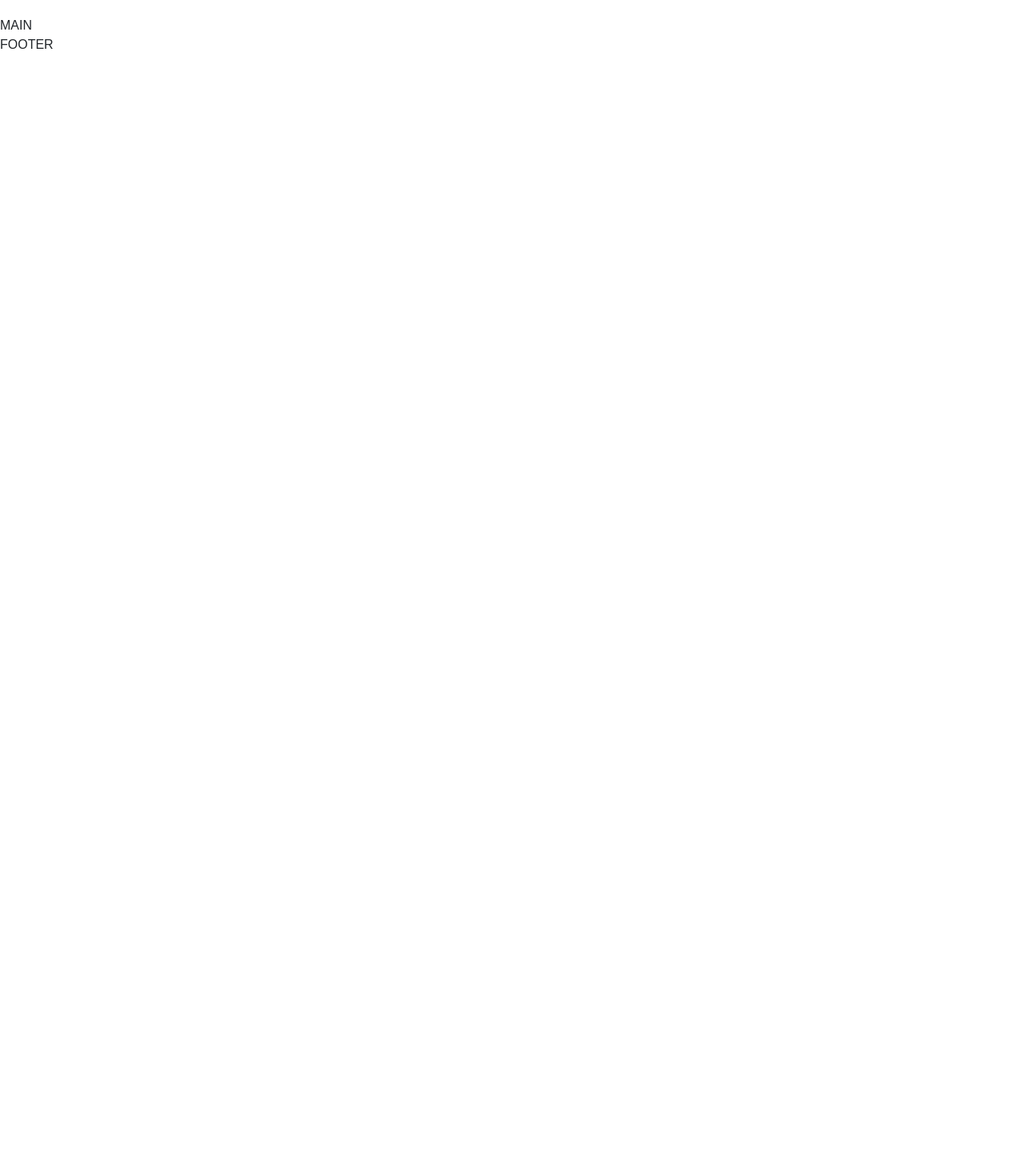
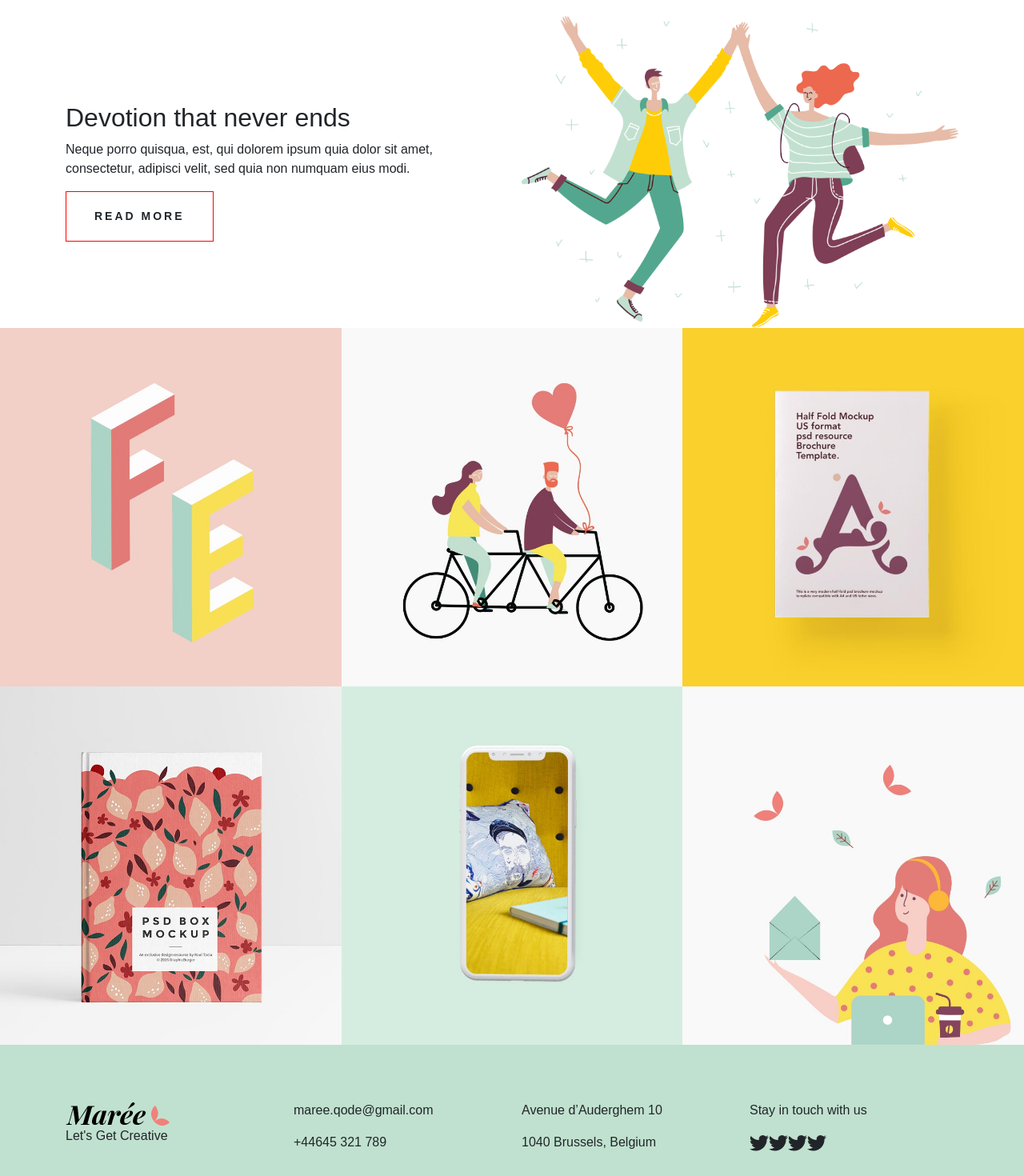
Before and after one commit to LucaSunseri/proj-html-vuejs, a Vue app: page / in a window 1280 px wide. Shown: the part 60-1530 px from the top of the page at 80% size. Before the commit the page ends 800 px from the top, so only its background shows below. Built offline with nearby package versions, Linux system fonts and the light colour scheme; a small style sheet from the web is missing.

Commit message:
Added some components

```diff
--- a/src/App.vue
+++ b/src/App.vue
@@ -1,6 +1,7 @@
 <template>
     <div>
         <Header />
+        <Carousel />
         <Main />
         <Footer />
     </div>
@@ -8,6 +9,7 @@
 
 <script>
 import Header from "./components/Header.vue";
+import Carousel from "./components/Carousel.vue";
 import Main from "./components/Main.vue";
 import Footer from "./components/Footer.vue";
 
@@ -15,6 +17,7 @@ export default {
     name: "App",
     components: {
         Header,
+        Carousel,
         Main,
         Footer,
     },
--- /dev/null
+++ b/src/assets/data/Illustrate.js
@@ -0,0 +1,50 @@
+export default [
+    {
+        "id": 1,
+        "image": "h-2-port-img-1.jpg",
+        "hover": {
+            "title": "All these illustrations",
+            "sub": "Illustration"
+        }
+    },
+    {
+        "id": 2,
+        "image": "h-2-port-img-2.jpg",
+        "hover": {
+            "title": "Type and illustrations",
+            "sub": "Illustration"
+        }
+    },
+    {
+        "id": 3,
+        "image": "h-2-port-img-3.jpg",
+        "hover": {
+            "title": "Draw and illustrate",
+            "sub": "Illustration"
+        }
+    },
+    {
+        "id": 4,
+        "image": "h-2-port-img-4.jpg",
+        "hover": {
+            "title": "Illustrations of novels",
+            "sub": "Illustration"
+        }
+    },
+    {
+        "id": 5,
+        "image": "h-2-port-img-5.jpg",
+        "hover": {
+            "title": "Too many illustrations",
+            "sub": "Illustration"
+        }
+    },
+    {
+        "id": 6,
+        "image": "h-2-port-img-6.jpg",
+        "hover": {
+            "title": "Dreams are illustrations",
+            "sub": "Illustration"
+        }
+    },
+  ]
--- a/src/assets/style/general.scss
+++ b/src/assets/style/general.scss
@@ -5,3 +5,14 @@
 body {
     font-family: "Muli", sans-serif;
 }
+
+/* BUTTON STYLE */
+.ls-button-text {
+    font-size: 14px;
+    font-weight: bold;
+    letter-spacing: 3px;
+    display: inline-block;
+    padding: 20px 35px;
+    border: 1px solid red;
+    text-transform: uppercase;
+}
--- /dev/null
+++ b/src/components/Carousel.vue
@@ -0,0 +1,39 @@
+<template>
+    <div class="ls-carousel">
+        <div class="container">
+            <div class="row">
+                <div class="col-12 col-md-6 ciao">
+                    <h2>Devotion that never ends</h2>
+                    <p>
+                        Neque porro quisqua, est, qui dolorem ipsum quia dolor
+                        sit amet, consectetur, adipisci velit, sed quia non
+                        numquam eius modi.
+                    </p>
+                    <div class="ls-button">
+                        <span class="ls-button-text">Read more</span>
+                    </div>
+                </div>
+                <div class="col-12 col-md-6">
+                    <img src="../assets/img/h-2-slider-img-11.png" alt="" />
+                </div>
+            </div>
+        </div>
+    </div>
+</template>
+
+<script>
+export default {
+    name: "Carousel",
+};
+</script>
+
+<style lang="scss" scoped>
+.ciao {
+    display: flex;
+    flex-direction: column;
+    justify-content: center;
+}
+img {
+    width: 100%;
+}
+</style>
--- a/src/components/Footer.vue
+++ b/src/components/Footer.vue
@@ -1,5 +1,32 @@
 <template>
-    <div class="ls-footer">FOOTER</div>
+    <div class="ls-footer">
+        <div class="container">
+            <div class="row">
+                <div class="col-12 col-sm-6 col-lg-3">
+                    <img
+                        src="../assets/img/logo-sidearea-1.png"
+                        alt="Logo Maree"
+                    />
+                    <p>Let's Get Creative</p>
+                </div>
+                <div class="col-12 col-sm-6 col-lg-3">
+                    <p>maree.qode@gmail.com</p>
+                    <p>+44645 321 789</p>
+                </div>
+                <div class="col-12 col-sm-6 col-lg-3">
+                    <p>Avenue d’Auderghem 10</p>
+                    <p>1040 Brussels, Belgium</p>
+                </div>
+                <div class="col-12 col-sm-6 col-lg-3">
+                    <p>Stay in touch with us</p>
+                    <b-icon icon="twitter" font-scale="1.5"></b-icon>
+                    <b-icon icon="twitter" font-scale="1.5"></b-icon>
+                    <b-icon icon="twitter" font-scale="1.5"></b-icon>
+                    <b-icon icon="twitter" font-scale="1.5"></b-icon>
+                </div>
+            </div>
+        </div>
+    </div>
 </template>
 
 <script>
@@ -8,4 +35,9 @@ export default {
 };
 </script>
 
-<style lang="scss" scoped></style>
+<style lang="scss" scoped>
+.ls-footer {
+    background-color: #c0e1cf;
+    padding: 70px 0;
+}
+</style>
--- a/src/components/Main.vue
+++ b/src/components/Main.vue
@@ -1,10 +1,17 @@
 <template>
-    <div class="ls-main">MAIN</div>
+    <div class="ls-main">
+        <IllustrateSection />
+    </div>
 </template>
 
 <script>
+import IllustrateSection from "./main-components/IllustrateSection.vue";
+
 export default {
     name: "Main",
+    components: {
+        IllustrateSection,
+    },
 };
 </script>
 
--- /dev/null
+++ b/src/components/main-components/IllustrateSection.vue
@@ -0,0 +1,58 @@
+<template>
+    <div>
+        <div class="ls-box">
+            <div class="row row-cols-1 row-cols-sm-2 row-cols-md-3">
+                <div class="col" v-for="item in items" :key="item.id">
+                    <img
+                        :src="require(`../../assets/img/${item.image}`)"
+                        :alt="item.hover.title"
+                    />
+                    <div class="ls-box__hover">
+                        <h3>{{ item.hover.title }}</h3>
+                        <p>{{ item.hover.sub }}</p>
+                    </div>
+                </div>
+            </div>
+        </div>
+    </div>
+</template>
+
+<script>
+import items from "../../assets/data/Illustrate";
+
+export default {
+    name: "IllustrateSection",
+    data() {
+        return {
+            items,
+            hover: false,
+        };
+    },
+};
+</script>
+
+<style lang="scss" scoped>
+.ls-box {
+    .row {
+        --bs-gutter-x: 0;
+    }
+    .col {
+        position: relative;
+        &:hover .ls-box__hover {
+            display: block;
+        }
+    }
+    img {
+        width: 100%;
+    }
+}
+
+.ls-box__hover {
+    display: none;
+    position: absolute;
+    top: 50%;
+    transform: translateY(-50%);
+    left: 0;
+    background-color: white;
+}
+</style>
```
